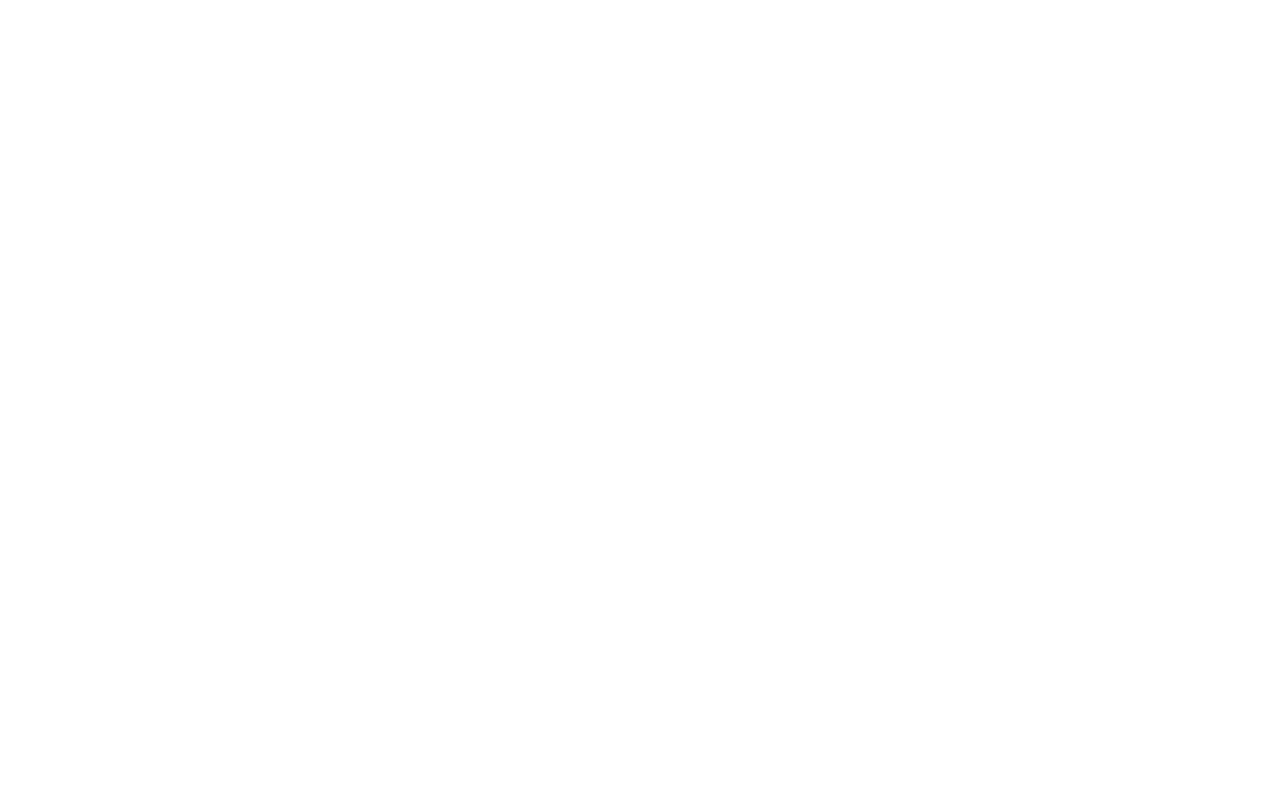
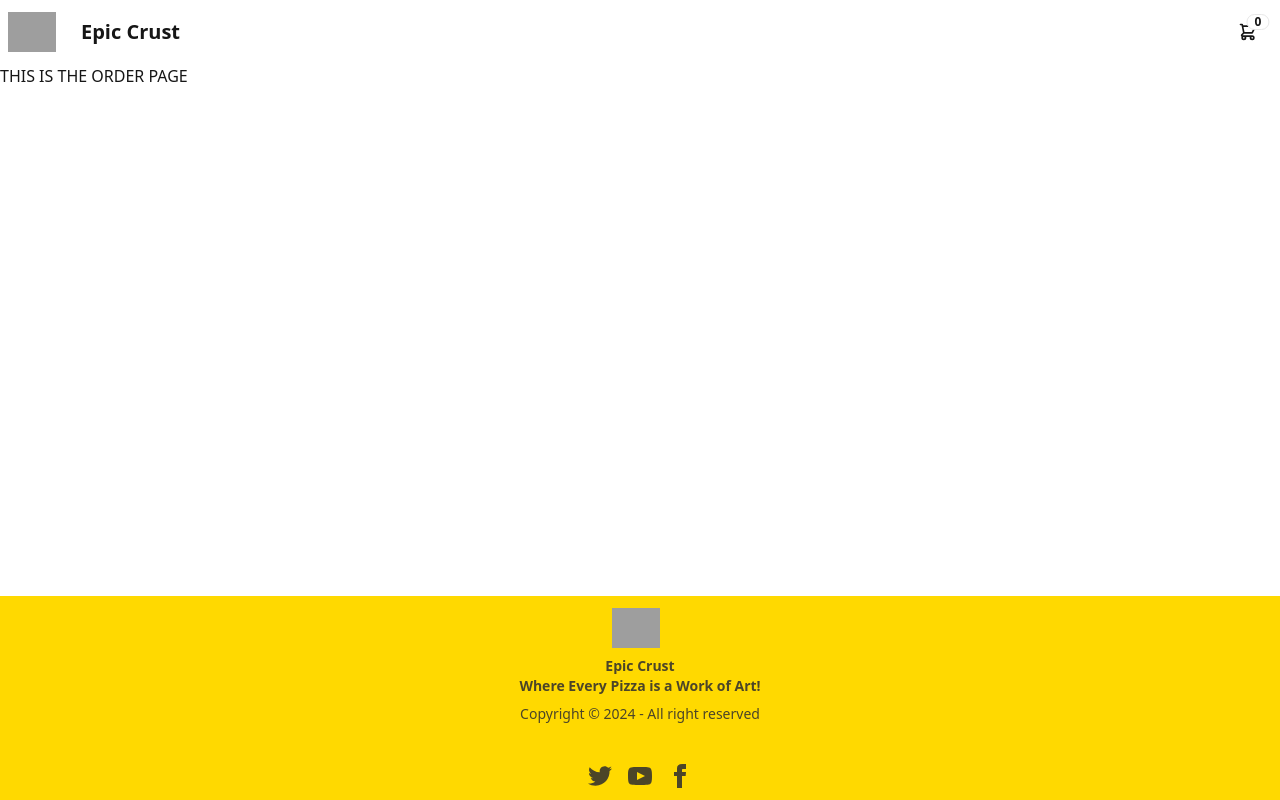
Before and after one commit to andradajus/EpicCrust, a React (Vite) app in the folder frontend/: page /order in a window 1280 px wide. Before the commit this address had no page. Built offline with nearby package versions, Linux system fonts and the light colour scheme; grey boxes are pictures that could not be loaded.

Commit message:
Added order page, index icon, and slight UI tweaks on home

```diff
--- a/frontend/index.html
+++ b/frontend/index.html
@@ -2,7 +2,7 @@
 <html lang="en">
   <head>
     <meta charset="UTF-8" />
-    <link rel="icon" type="image/svg+xml" href="/vite.svg" />
+    <link rel="icon" type="image/svg+xml" href="https://i.ibb.co/7jyqm3J/pizza-logo-42816-D88-BE-seeklogo-com.png" />
     <meta name="viewport" content="width=device-width, initial-scale=1.0" />
     <title>Epic Crust</title>
   </head>
--- a/frontend/src/App.tsx
+++ b/frontend/src/App.tsx
@@ -1,16 +1,21 @@
 import './App.css'
 import Home from './pages/home/Home'
 import { BrowserRouter, Routes, Route } from 'react-router-dom'
+import HomeLayout from './pages/layout'
+import Order from './pages/order/Order'
 
 function App() {
 
   return (
     <>
-        <BrowserRouter>
-        <Routes>
-          <Route path="/" element={<Home />} />
-        </Routes>
-      </BrowserRouter>
+        <HomeLayout>
+          <BrowserRouter>
+            <Routes>
+              <Route path="/" element={<Home />} />
+              <Route path="order" element ={<Order />} />
+            </Routes>
+          </BrowserRouter>
+        </HomeLayout>
     </>
   )
 }
--- a/frontend/src/components/Navbar/Navbar.tsx
+++ b/frontend/src/components/Navbar/Navbar.tsx
@@ -26,6 +26,7 @@
                 </div>
               </div>
             </div>
+
           </div>
         </div>
       </div>
--- a/frontend/src/pages/home/HeroMain.tsx
+++ b/frontend/src/pages/home/HeroMain.tsx
@@ -1,4 +1,7 @@
+import { useNavigate } from "react-router-dom"
 const HeroMain = () => {
+    const navigate = useNavigate()
+
   return (
     <div className="hero min-h-screen" style={{backgroundImage: 'url(https://images.pexels.com/photos/825661/pexels-photo-825661.jpeg?auto=compress&cs=tinysrgb&w=1260&h=750&dpr=1)'}}>
         <div className="hero-overlay bg-opacity-60"></div>
@@ -6,7 +9,12 @@
             <div className="max-w-md">
             <h1 className="mb-5 text-5xl font-bold">Epic Crust</h1>
             <p className="mb-5 text-xl">"Epic Crust: Where Every Slice Tells a Flavorful Tale!"</p>
-            <button className="btn btn-primary">Order Now</button>
+            <button
+            className="btn btn-primary"
+            onClick={() => navigate("/order")}
+            >
+            Order Now
+            </button>
             </div>
         </div>
     </div>
--- a/frontend/src/pages/home/HeroSecondaryLeft.tsx
+++ b/frontend/src/pages/home/HeroSecondaryLeft.tsx
@@ -1,4 +1,6 @@
+import { useNavigate } from "react-router-dom"
 const HeroSecondaryLeft = () => {
+    const navigate = useNavigate()
   return (
     <div className="hero min-h-screen" style={{backgroundImage: 'url(https://img.freepik.com/free-photo/imeretian-khachapuri-cheese-lemon-side-view_140725-11276.jpg?w=996&t=st=1708694076~exp=1708694676~hmac=6f6f11de927617a14a88919c84d5ea7305ad27d963794e9761b5c4ce18c9962b)'}}>
          <div className="hero-content flex-col lg:flex-row-reverse gap-12">
@@ -6,7 +8,12 @@
             <div className="glass p-7 rounded-md">
             <h1 className="text-5xl font-bold">Epic Crust: Crafting Pizza Excellence</h1>
             <p className="py-6">At Epic Crust, we don't just make pizza; we craft culinary masterpieces that redefine the art of pizza-making. Our mission is to elevate your pizza experience to new heights, one delectable slice at a time. From handcrafted crusts to mouthwatering toppings, we take pride in delivering a symphony of flavors that will tantalize your taste buds and leave you craving for more.</p>
-            <button className="btn btn-primary">Order Now</button>
+                <button
+                className="btn btn-primary"
+                onClick = {() => navigate("/order")}
+                >
+                    Order Now
+                </button>
             </div>
         </div>
     </div>
--- a/frontend/src/pages/home/Home.tsx
+++ b/frontend/src/pages/home/Home.tsx
@@ -1,16 +1,13 @@
 import HeroMain from "./HeroMain"
 import HeroSecondaryLeft from "./HeroSecondaryLeft"
-import HomeLayout from "./layout"
 import HeroInfo from "./HeroInfo"
 
 const Home = () => {
   return (
     <>
-      <HomeLayout>
         <HeroMain />
         <HeroSecondaryLeft />
         <HeroInfo />
-      </HomeLayout>
     </>
   )
 }
--- /dev/null
+++ b/frontend/src/pages/order/Order.tsx
@@ -0,0 +1,11 @@
+import React from 'react'
+
+const Order = () => {
+  return (
+    <div>
+      THIS IS THE ORDER PAGE
+    </div>
+  )
+}
+
+export default Order
--- /dev/null
+++ b/frontend/src/pages/order/layout.tsx
@@ -0,0 +1,11 @@
+
+
+const OrderLayout = () => {
+  return (
+    <div>
+
+    </div>
+  )
+}
+
+export default OrderLayout
```
Also changed, not shown: frontend/src/pages/layout.tsx (renamed from frontend/src/pages/home/layout.tsx).
